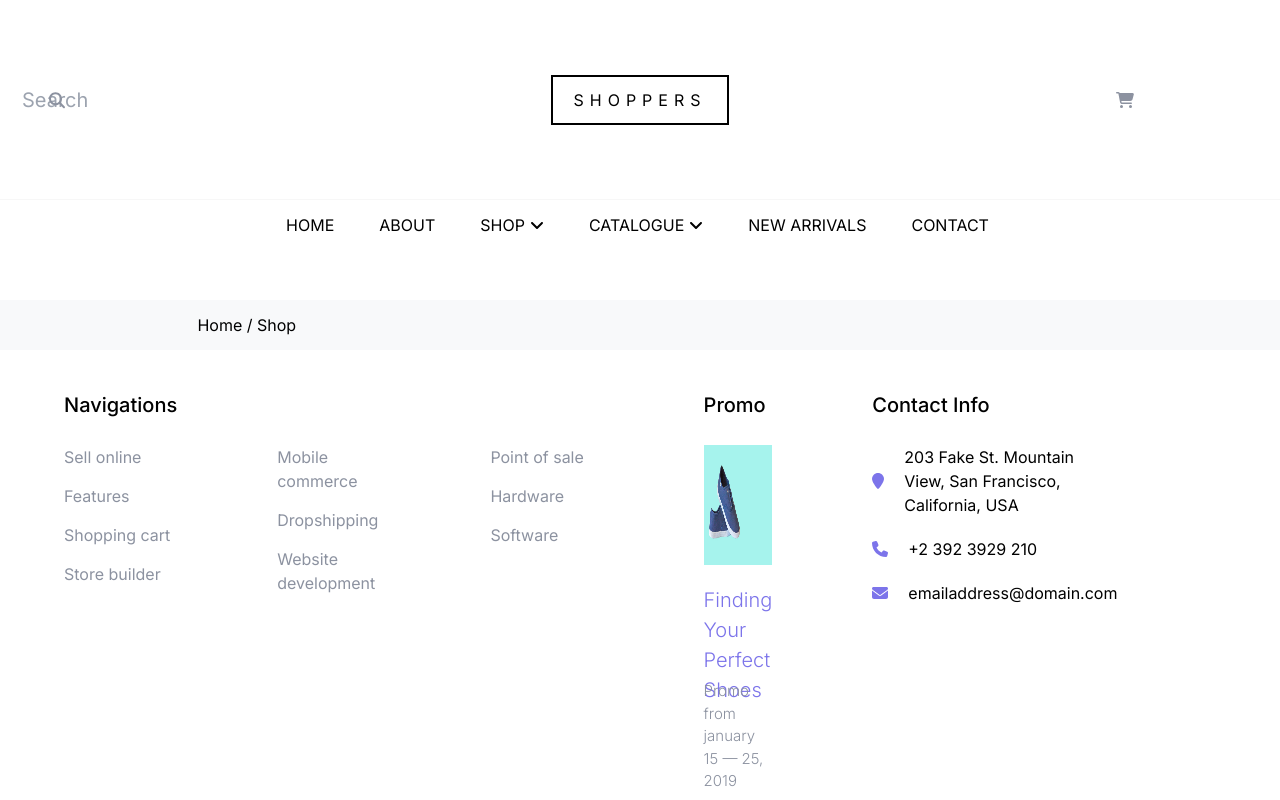
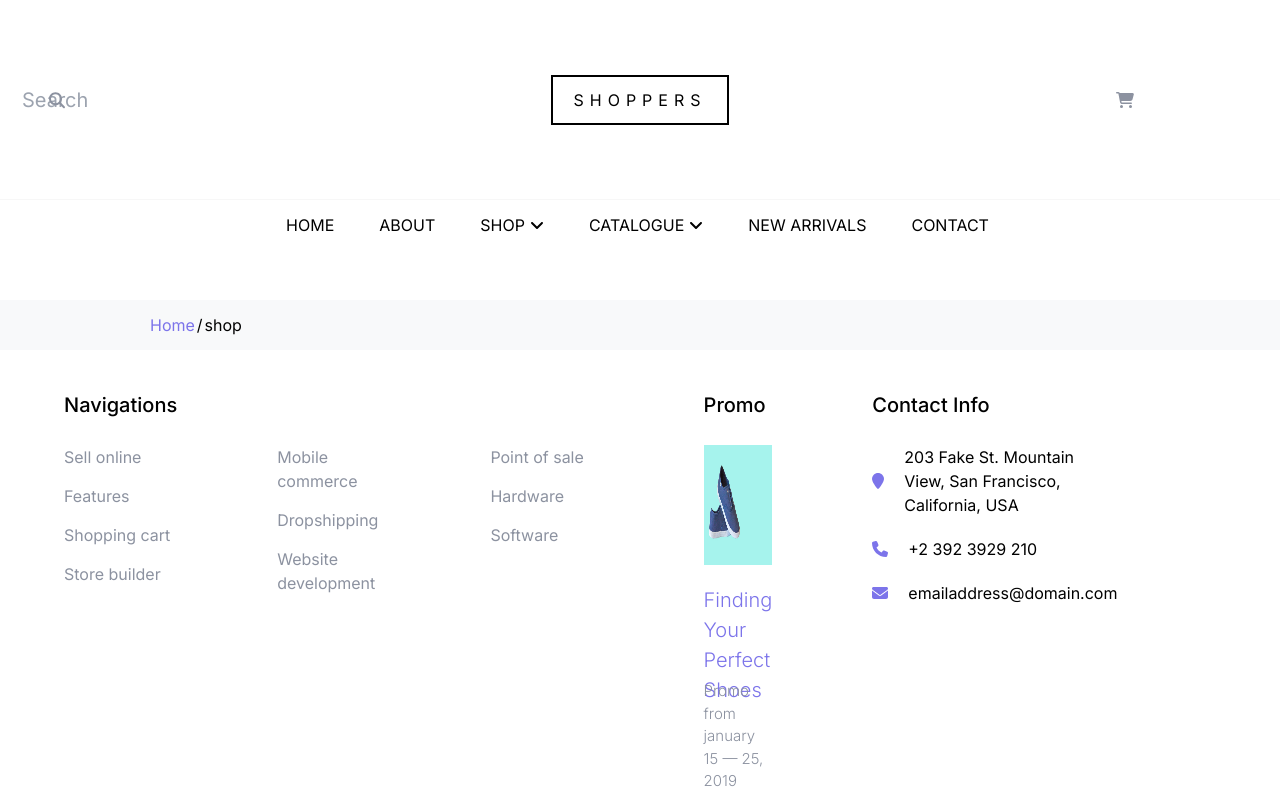
Before and after one commit to MichalStaszkiewicz/e-commerce, a Next.js app: page /shop in a window 1280 px wide. Built offline with nearby package versions, Linux system fonts and the light colour scheme.

Commit message:
shop_nav_bar_update

```diff
--- a/components/shop_nav_history.tsx
+++ b/components/shop_nav_history.tsx
@@ -1,9 +1,54 @@
-import { useNavigate } from "react-router-dom"
+import { useRouter } from "next/router"
+import Link from 'next/link'
+import path from "path";
 
 export default function ShopNavHistory() {
+    var router = useRouter();
+    //   var path = document.createElement('div');
+
+    var paths: string[] = [];
+    var firstSub = 0;
+    paths.push('/')
+    for (var i = 0; i < router.asPath.length; i++) {
+        if (i > 0) {
+
+            if (router.asPath[i] == '/' && firstSub != i) {
+                paths.push(router.asPath.substring(firstSub, i - 1))
+                firstSub = i;
+
+            }
+
+            else if (i == router.asPath.length - 1) {
+                console.log('route pushed')
+                paths.push(router.asPath.substring(firstSub, i + 1));
+            }
+
+        }
+
+
+
+    }
+
 
     return (<div className="shop-nav-container">
-        <p style={{ transform: "TranslateX(200%)" }} >Home / Shop</p>
+        <div className="shop-nav-container" style={{ marginLeft: "150px" }}>
+
+            {paths.map((item, index) => {
+
+                if (index > 0) {
+                    return <div className="shop-nav-container" >  <p style={{ color: "black", display: "flex", width: "auto", paddingLeft: "2px", paddingRight: "2px" }}>{' / '}</p> <a href={item} style={{ color: "black", display: "flex" }}>{item.substring(1, item.length)}</a></div>
+
+
+                }
+                return <a className="nav-link" href={item} style={{ color: item != router.basePath ? "#7c74ea" : "black", display: "flex" }} onMouseEnter={() => {
+
+
+                }} >{'Home'}</a>
+
+            })}
+        </div>
+
+
     </div>)
 
 
--- a/styles/shop_nav_history_container.css
+++ b/styles/shop_nav_history_container.css
@@ -6,12 +6,12 @@
     width: 100%;
     text-align: center;
     display: flex;
-    align-items: start;
+    align-items: center;
 
 
 
-    justify-content: center;
-    flex-direction: column;
+    justify-content: start;
+    flex-direction: row;
 
 
 }
```
